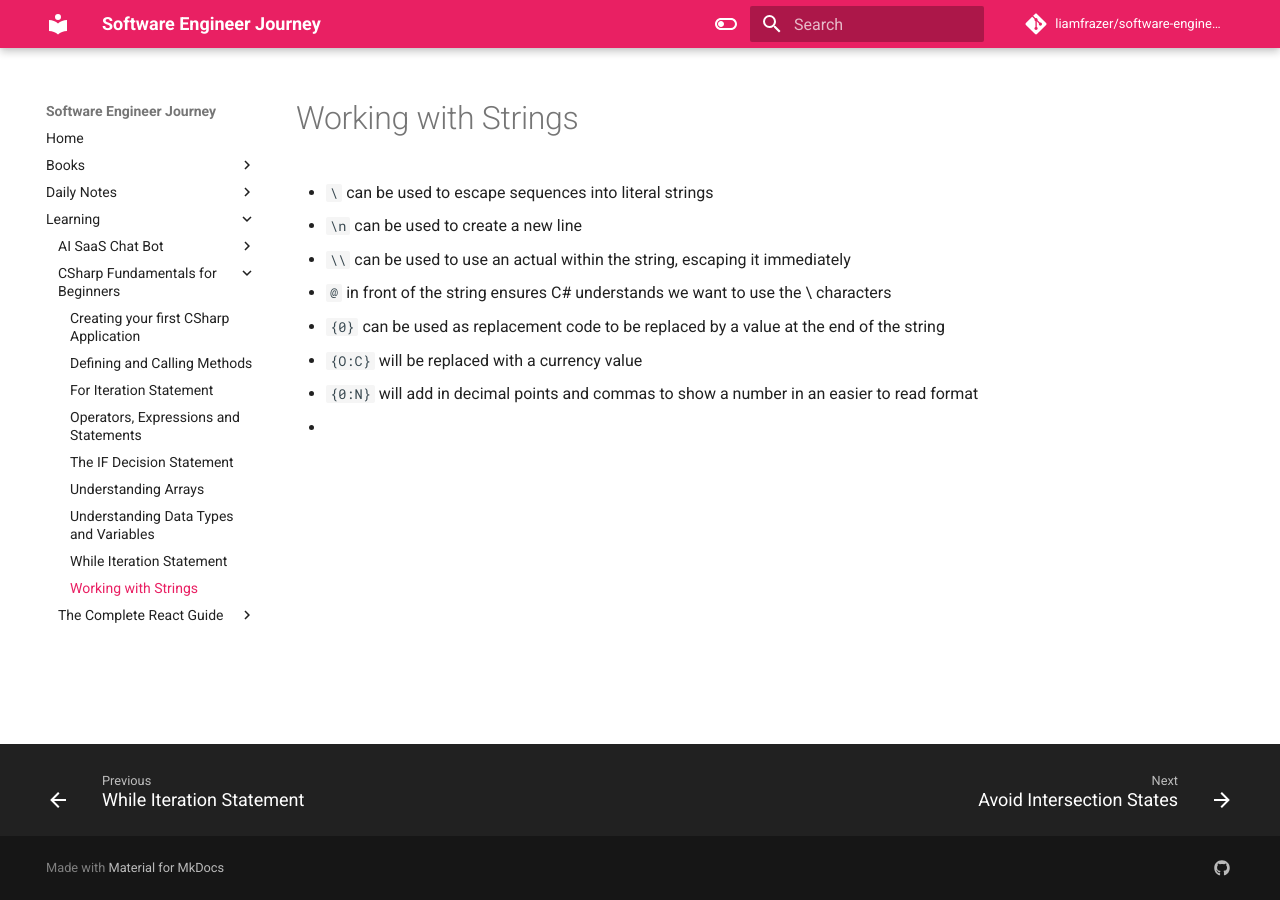
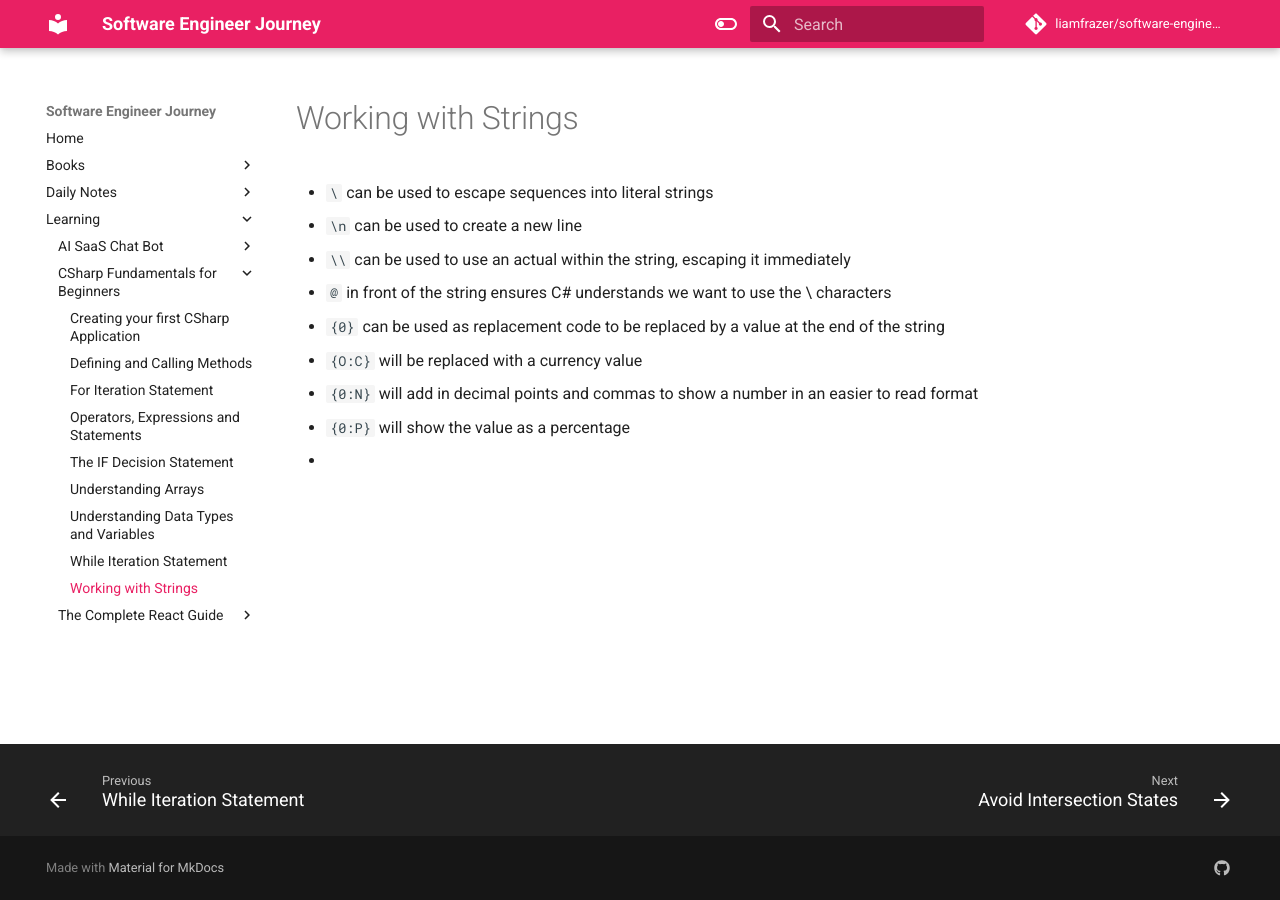
Before and after one commit to liamfrazer/software-engineer-journey, an MkDocs documentation site: the page built from docs/Learning/CSharp Fundamentals for Beginners/Working with Strings.md, in a window 1280 px wide. Built offline with MkDocs 1.6.1 and Material for MkDocs 9.7.7, drawn with Linux system fonts in a browser that asks for light colours; comment, search, counter and statistics services are not loaded.

Commit message:
vault backup: 2024-01-06 16:13:36

```diff
--- a/docs/Learning/CSharp Fundamentals for Beginners/Working with Strings.md
+++ b/docs/Learning/CSharp Fundamentals for Beginners/Working with Strings.md
@@ -11,4 +11,5 @@ tags:
 * `{0}` can be used as replacement code to be replaced by a value at the end of the string
 * `{O:C}` will be replaced with a currency value
 * `{0:N}` will add in decimal points and commas to show a number in an easier to read format
+* `{0:P}` will show the value as a percentage
 *
```
